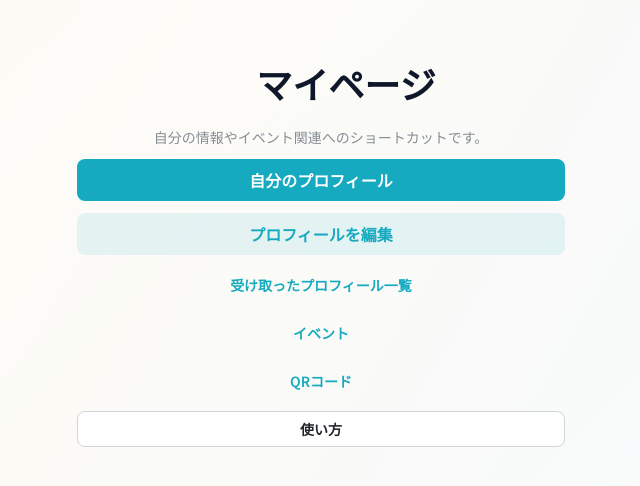
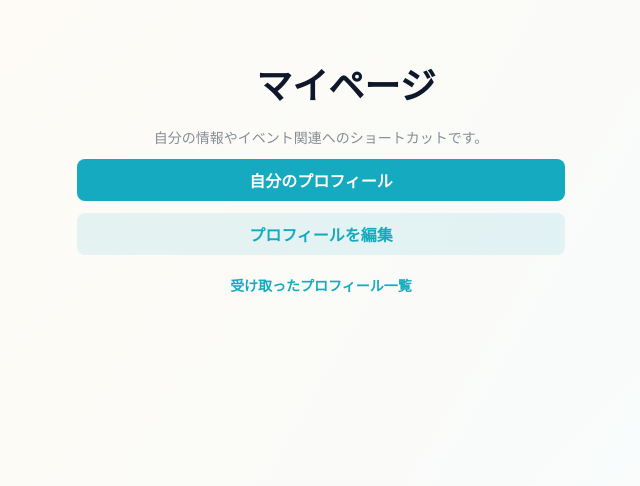
Before and after one commit to Thin9ingMan/kimino_hint, a React (Vite) app: page /me in a window 1280 px wide. Shown: the top 486 px of the page, without its empty margins (319-959 px from the left). Built offline with nearby package versions, Linux system fonts and the light colour scheme; no server answers; some icons are missing; what @yuki-js/quarkus-crud-js-fetch-client would draw is missing.

Commit message:
QRコードボタン、イベントボタンの削除。使い方ボタンのトップページへの移動

```diff
--- a/app/feat/home/screens/HomeScreen.tsx
+++ b/app/feat/home/screens/HomeScreen.tsx
@@ -61,6 +61,10 @@ function HomeContent() {
       >
         マイページへ
       </Button>
+
+      <Button component={Link} to="/help" variant="default" fullWidth>
+          使い方
+      </Button>
     </Stack>
   );
 }
--- a/app/feat/me/screens/MeHubScreen.tsx
+++ b/app/feat/me/screens/MeHubScreen.tsx
@@ -29,17 +29,7 @@ export function MeHubScreen() {
           受け取ったプロフィール一覧
         </Button>
 
-        <Button component={Link} to="/events" variant="subtle" fullWidth>
-          イベント
-        </Button>
 
-        <Button component={Link} to="/qr" variant="subtle" fullWidth>
-          QRコード
-        </Button>
-
-        <Button component={Link} to="/help" variant="default" fullWidth>
-          使い方
-        </Button>
       </Stack>
     </Container>
   );
```
Also changed, not shown: 2 other files (tests, documents, lock files or other folders).
